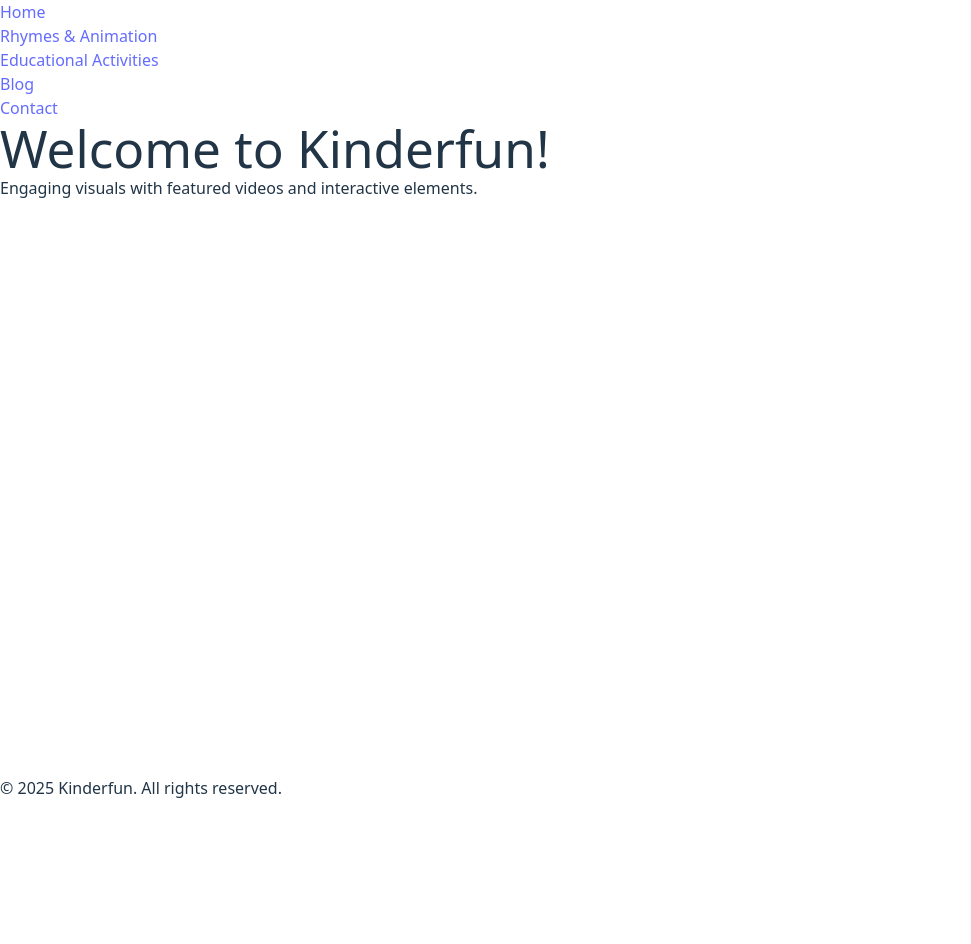
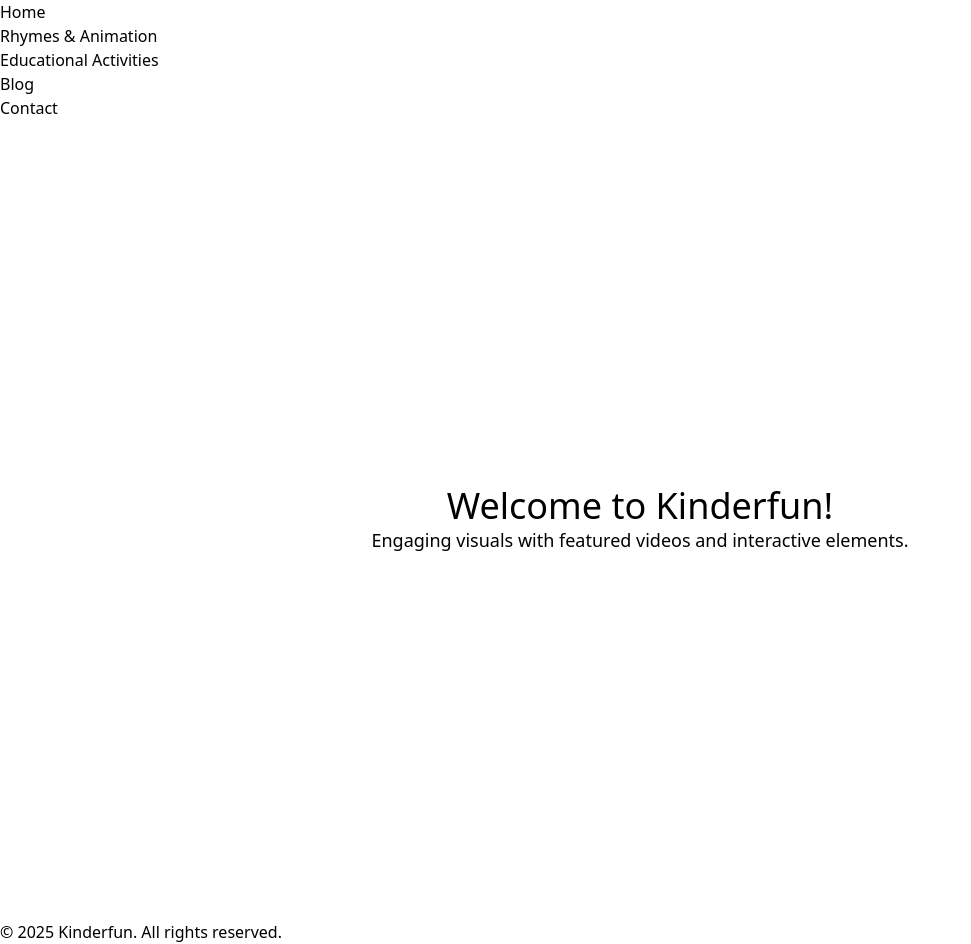
Before and after one commit to Saqib-nawab/kinderfun-client, a React (Vite) app: page / in a window 1280 px wide. Shown: the whole page, without its empty margins (0-971 px from the left). Before the commit the page ends 800 px from the top, so only its background shows below. Built offline with nearby package versions, Linux system fonts and the light colour scheme.

Commit message:
i don't know

```diff
--- /dev/null
+++ b/postcss.config.ts
@@ -0,0 +1,9 @@
+import tailwindcss from "@tailwindcss/postcss";
+import autoprefixer from "autoprefixer";
+
+export default {
+    plugins: [
+        tailwindcss, // ✅ Correct ESM Import
+        autoprefixer, // ✅ Correct ESM Import
+    ],
+};
--- a/src/index.css
+++ b/src/index.css
@@ -1,72 +1,3 @@
-:root {
-  font-family: system-ui, Avenir, Helvetica, Arial, sans-serif;
-  line-height: 1.5;
-  font-weight: 400;
-
-  color-scheme: light dark;
-  color: rgba(255, 255, 255, 0.87);
-  background-color: #242424;
-
-  font-synthesis: none;
-  text-rendering: optimizeLegibility;
-  -webkit-font-smoothing: antialiased;
-  -moz-osx-font-smoothing: grayscale;
-}
-
-a {
-  font-weight: 500;
-  color: #646cff;
-  text-decoration: inherit;
-}
-a:hover {
-  color: #535bf2;
-}
-
-body {
-  margin: 0;
-  display: flex;
-  place-items: center;
-  min-width: 320px;
-  min-height: 100vh;
-}
-
-h1 {
-  font-size: 3.2em;
-  line-height: 1.1;
-}
-
-button {
-  border-radius: 8px;
-  border: 1px solid transparent;
-  padding: 0.6em 1.2em;
-  font-size: 1em;
-  font-weight: 500;
-  font-family: inherit;
-  background-color: #1a1a1a;
-  cursor: pointer;
-  transition: border-color 0.25s;
-}
-button:hover {
-  border-color: #646cff;
-}
-button:focus,
-button:focus-visible {
-  outline: 4px auto -webkit-focus-ring-color;
-}
-
-@media (prefers-color-scheme: light) {
-  :root {
-    color: #213547;
-    background-color: #ffffff;
-  }
-  a:hover {
-    color: #747bff;
-  }
-  button {
-    background-color: #f9f9f9;
-  }
-}
-
 @tailwind base;
 @tailwind components;
 @tailwind utilities;
--- a/src/pages/Home.tsx
+++ b/src/pages/Home.tsx
@@ -1,13 +1,12 @@
-// src/pages/Home.tsx
-import React from 'react';
+import React from "react";
 
 const Home: React.FC = () => {
   return (
-    <div>
-      <h1>
+    <div className="bg-background text-textDark min-h-screen flex flex-col items-center justify-center p-4">
+      <h1 className="text-4xl font-bold text-primary">
         Welcome to Kinderfun!
       </h1>
-      <p className="">
+      <p className="mt-5 text-lg text-secondary">
         Engaging visuals with featured videos and interactive elements.
       </p>
     </div>
--- /dev/null
+++ b/tailwind.config.ts
@@ -0,0 +1,32 @@
+import type { Config } from "tailwindcss";
+
+const config: Config = {
+    content: [
+        "./index.html",
+        "./src/**/*.{js,ts,jsx,tsx}"
+    ],
+    theme: {
+        extend: {
+            fontFamily: {
+                kinderFun: ['"Fredoka One"', '"Comic Sans MS"', 'cursive'],
+            },
+            colors: {
+                primary: "#1A1A80", // ✅ Deep Blue
+                secondary: "#FF5A24", // ✅ Bright Orange
+                accent: "#FFB534", // ✅ Soft Yellow
+                background: "#FFFFFF", // ✅ White
+                lightBlue: "#E3F2FD",
+                lightOrange: "#FFDAB9",
+                textDark: "#1B1B1B",
+                textLight: "#FFFFFF",
+                gray: {
+                    light: "#E0E0E0",
+                    dark: "#757575",
+                },
+            },
+        },
+    },
+    plugins: [],
+};
+
+export default config;
```
Also changed, not shown: package.json (+8 -5 lines), 1 other file (tests, documents, lock files or other folders).
